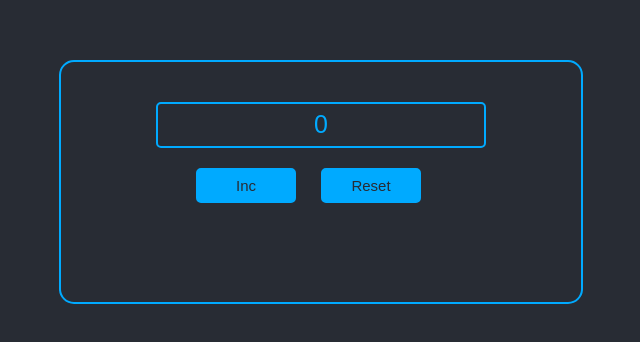
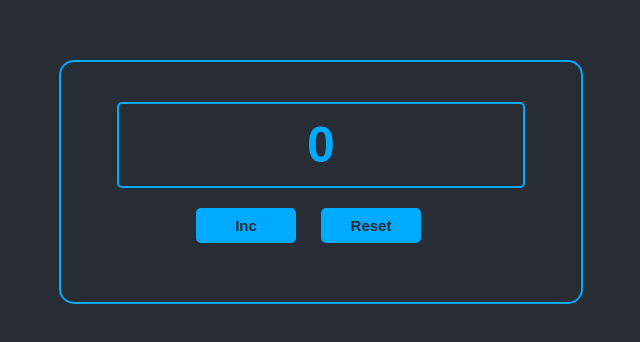
Before and after one commit to KirillDolzhenkov/counter, a React (Create React App) app: page / in a window 1280 px wide. Shown: the part 218-560 px from the top of the page, without its empty margins (319-959 px from the left). Built offline with nearby package versions, Linux system fonts and the light colour scheme.

Commit message:
fixed display's css

```diff
--- a/src/components/Counter/Counter.css
+++ b/src/components/Counter/Counter.css
@@ -22,6 +22,9 @@
     margin: auto 0;
     justify-content: center;
     align-items: center;
+    /*border: 2px solid #00AAFF;
+    height: 7vh;
+    width: 50vh;*/
     grid-template-areas:
     'i r';
 }
--- a/src/components/Display/Display.css
+++ b/src/components/Display/Display.css
@@ -2,22 +2,26 @@
 .baseValue {
     background-color: #282c34;
     border: 2px solid #00AAFF;
-    height: 5vh;
+    height: 10vh;
+    width: 50vh;
     border-radius: 5px;
     text-align: center;
-    font-size: 25px;
+    font-size: 50px;
     /*color: white;*/
     color: #00AAFF;
+    font-weight:bold;
     outline: 0;
 }
 
 .redValue {
     background-color: #282c34;
     border: 2px solid #00AAFF;
-    height: 5vh;
+    height: 10vh;
+    width: 50vh;
     border-radius: 5px;
     text-align: center;
-    font-size: 25px;
+    font-size: 50px;
     color: red;
+    font-weight:bold;
     outline: 0;
 }
--- a/src/components/IncBtn/IncBtn.css
+++ b/src/components/IncBtn/IncBtn.css
@@ -12,6 +12,7 @@
     color: #282c34;
     border-radius: 5px;
     cursor: pointer;
+    font-weight:bold;
     outline: 0;
 }
 
@@ -28,5 +29,6 @@
     background-color:  #282c34;
     /*background-color: #28c9b2;*/
     /*box-shadow: 1px 1px 5px grey;*/
+    font-weight:bold;
     color: #00AAFF;
 }
--- a/src/components/ResetBtn/Reset.css
+++ b/src/components/ResetBtn/Reset.css
@@ -12,6 +12,7 @@
     color: #282c34;
     border-radius: 5px;
     cursor: pointer;
+    font-weight:bold;
     outline: 0;
 }
 
@@ -27,5 +28,6 @@
     background-color:  #282c34;
     /*background-color: #28c9b2;*/
     /*box-shadow: 1px 1px 5px grey;*/
+    font-weight:bold;
     color: #00AAFF;
 }
```
